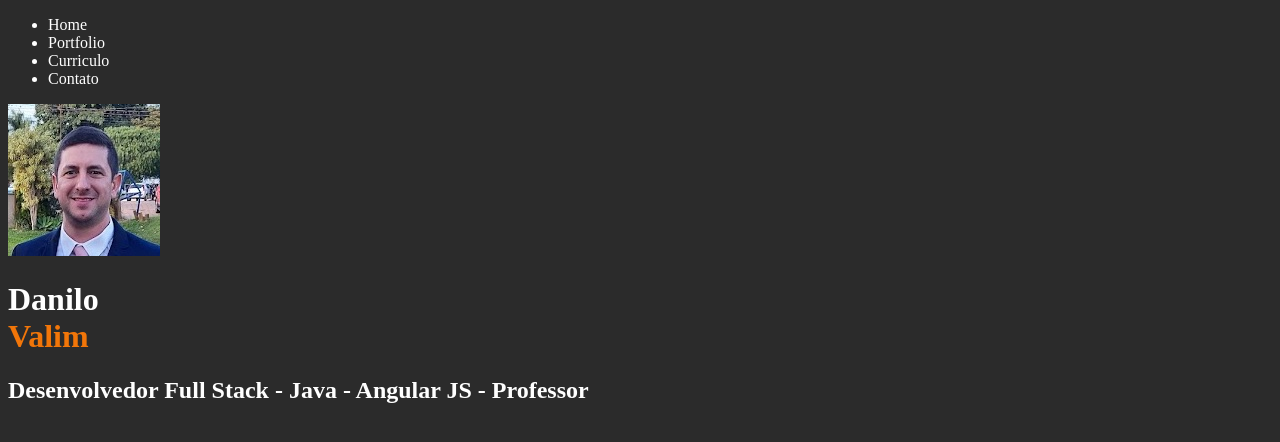
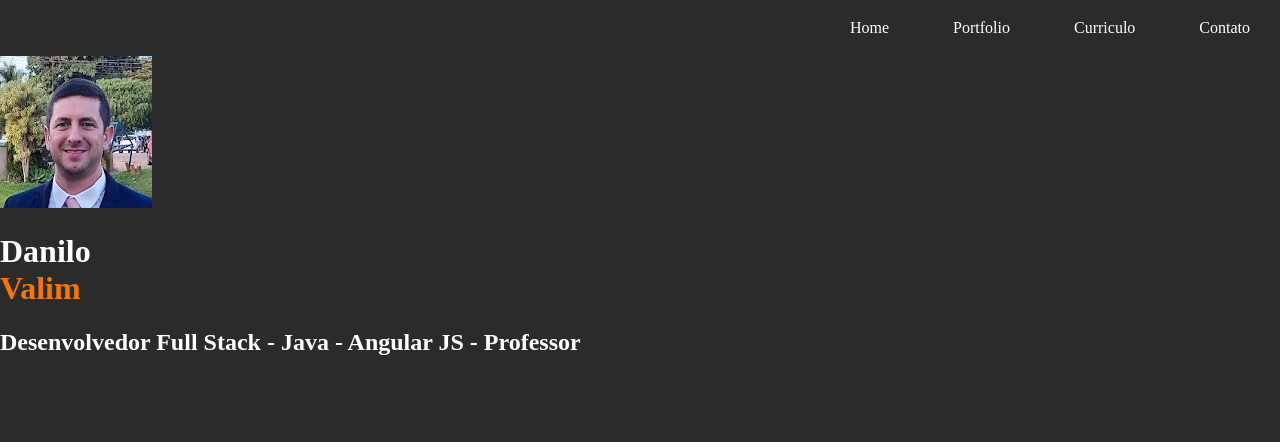
Before and after one commit to h2danilofatec/portifoliosemestre022023, a plain HTML site: page index.html in a window 1280 px wide. Drawn offline with Linux system fonts and the light colour scheme.

Commit message:
aula 19/10/23

```diff
--- a/css/style.css
+++ b/css/style.css
@@ -1,3 +1,8 @@
+html, body {
+    margin: 0;
+    padding: 0;
+}
+
 body {
     background-color: #2b2b2b;
 }
@@ -5,6 +10,22 @@ body {
 .navigation {
     background-color: #2b2b2b;
     color: white;
+    height: 56px;
+}
+
+.navigation ul {
+    list-style: none;
+    margin-top: 0;
+    padding: 0;
+    height: 56px;
+    text-align: right;
+}
+
+.navigation li {
+ display: inline-block;
+ line-height: 56px;
+ padding-left: 30px;
+ padding-right: 30px;
 }
 
 .capa {
```
